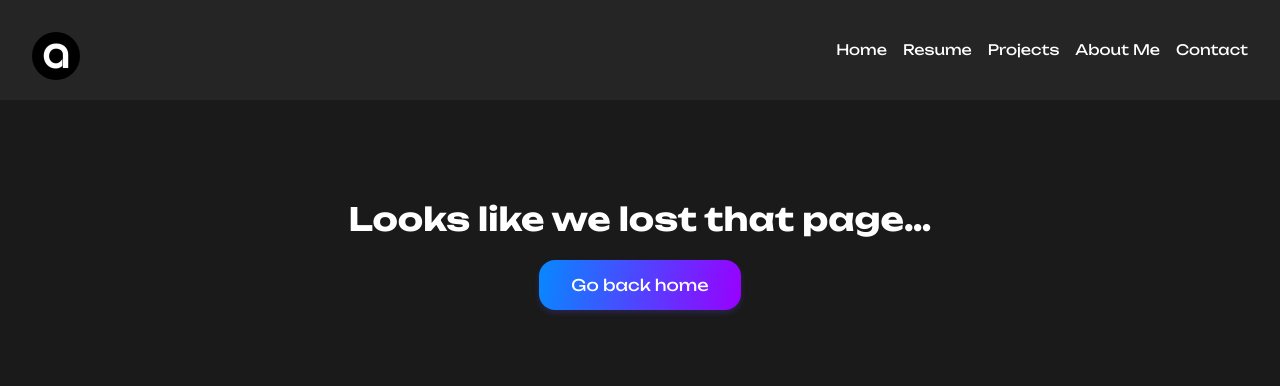
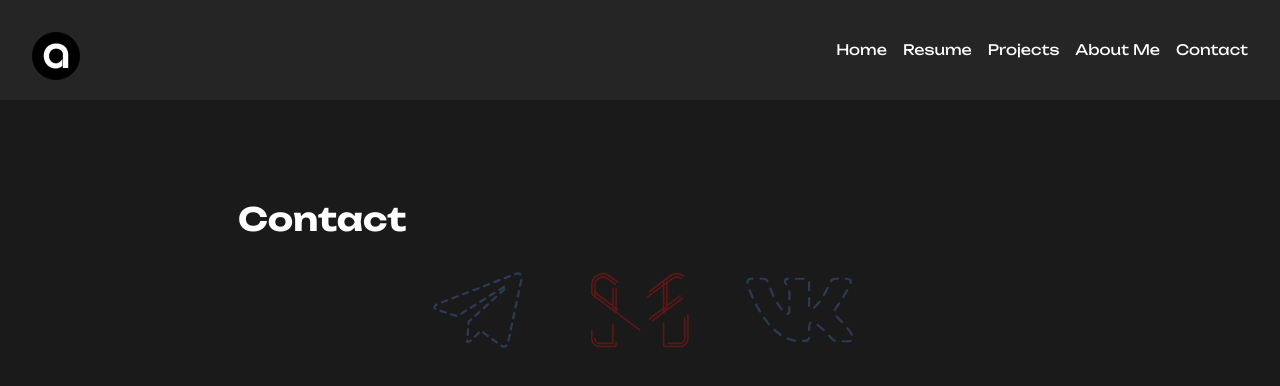
Before and after one commit to Artuchka/portfolio, a React (Vite) app: page /contact in a window 1280 px wide. Shown: the top 386 px of the page. Built offline with nearby package versions, Linux system fonts and the light colour scheme.

Commit message:
feauture: contact

```diff
--- a/src/App.tsx
+++ b/src/App.tsx
@@ -7,6 +7,7 @@ import { About } from "./pages/About"
 import { AnimatePresence } from "framer-motion"
 import { Projects } from "./pages/Projects"
 import { Resume } from "./pages/Resume"
+import { Contact } from "./pages/Contact"
 
 function App() {
 	return (
@@ -17,6 +18,7 @@ function App() {
 					<Route path="/about" element={<About />}></Route>
 					<Route path="/projects" element={<Projects />}></Route>
 					<Route path="/resume" element={<Resume />}></Route>
+					<Route path="/contact" element={<Contact />}></Route>
 					<Route path="*" element={<NotFound />}></Route>
 				</Route>
 			</Routes>
--- /dev/null
+++ b/src/components/HoverButton.tsx
@@ -0,0 +1,77 @@
+import { css } from "@emotion/react"
+import { motion } from "framer-motion"
+import { ReactNode } from "react"
+
+const outlineVariants = {
+	default: {
+		strokeWidth: 0,
+		pathLength: 0,
+		stroke: "grey",
+		transition: { duration: 0.5, ease: "easeOut" },
+	},
+	hover: {
+		strokeWidth: 0.5,
+		pathLength: 1,
+		stroke: "#BF4D00",
+		transition: { duration: 0.5, ease: "easeOut" },
+	},
+}
+
+const textVariants = {
+	default: {
+		color: "grey",
+	},
+	hover: {
+		color: "#eaeef5",
+		transition: {
+			duration: 0.3,
+		},
+	},
+}
+
+const style = {
+	hoverButton: css({
+		display: "flex",
+		alignItems: "center",
+		justifyContent: "flex-start",
+		position: "relative",
+		cursor: "pointer",
+		width: "100px",
+		height: "100px",
+	}),
+	hoverButtonText: css({
+		position: "absolute",
+		fontFamily: '"Work Sans", sans-serif',
+		color: "#eaeef5",
+
+		textAlign: "center",
+		userSelect: "none",
+	}),
+}
+
+export function HoverButton({ children }: { children: ReactNode }) {
+	return (
+		<motion.div
+			whileHover="hover"
+			initial="default"
+			animate="default"
+			css={style["hoverButton"]}
+		>
+			<motion.p variants={textVariants} css={style["hoverButtonText"]}>
+				{children}
+			</motion.p>
+			<motion.svg
+				viewBox="0 0 100 100"
+				xmlns="http://www.w3.org/2000/svg"
+			>
+				<motion.path
+					variants={outlineVariants}
+					strokeWidth="1"
+					fill="none"
+					stroke="grey"
+					d="M 0, 0 H 100 V 100 H 0 Z"
+				/>
+			</motion.svg>
+		</motion.div>
+	)
+}
--- /dev/null
+++ b/src/pages/Contact.tsx
@@ -0,0 +1,152 @@
+import React, { Component, FC } from "react"
+import { motion } from "framer-motion"
+import { css } from "@emotion/react"
+import { telegramColor } from "../styles/emotion/vars"
+import { HoverButton } from "../components/HoverButton"
+import { Link } from "react-router-dom"
+import cursorImg from "./../assets/react.svg"
+
+const links = [
+	{
+		Component: <TelegramIcon />,
+		href: "https://t.me/Artuchka",
+	},
+	{
+		Component: <GmailIcon />,
+		href: "mailto:yandex949@gmail.com&?subject=Вакансия (Best Developer needed)&body=Привет, а давай с нами поработаешь, Артём :D",
+	},
+	{
+		Component: <VKIcon />,
+		href: "https://vk.com/undefined_http_server",
+	},
+]
+
+export const Contact = () => {
+	return (
+		<div>
+			<h1>Contact</h1>
+
+			<div css={style.linksWrapper}>
+				{links.map(({ Component, href }) => {
+					return <a href={href}>{Component}</a>
+				})}
+			</div>
+		</div>
+	)
+}
+
+const style = {
+	path: css({
+		stroke: telegramColor,
+		strokeWidth: "0.7rem",
+		height: "100px",
+		minWidth: "130px",
+		opacity: 0.4,
+		transition: "opacity 300ms ease-out",
+		"&:hover": {
+			opacity: 1,
+		},
+	}),
+	linksWrapper: css({
+		display: "flex",
+		gap: "2rem",
+		alignItems: "center",
+		justifyContent: "center",
+	}),
+}
+function TelegramIcon() {
+	return (
+		<motion.svg
+			height="100px"
+			version="1.1"
+			viewBox="0 0 512 512"
+			width="100"
+			xmlns="http://www.w3.org/2000/svg"
+			css={style.path}
+			fill="none"
+		>
+			<motion.path
+				initial={{ strokeDasharray: 30 }}
+				animate={{ strokeDasharray: 20 }}
+				transition={{
+					duration: 3,
+					ease: "linear",
+					repeat: Infinity,
+					repeatType: "mirror",
+				}}
+				strokeLinecap="round"
+				strokeLinejoin="round"
+				d="    M477.805,102.98l-67.327,317.516c-5.08,22.41-18.326,27.984-37.15,17.431l-102.585-75.596l-49.497,47.607    c-5.477,5.478-10.06,10.061-20.617,10.061l7.37-104.479l190.129-171.805c8.268-7.37-1.792-11.454-12.848-4.083L150.233,287.633    l-101.19-31.672c-22.011-6.873-22.408-22.012,4.581-32.568L449.419,70.911C467.744,64.039,483.779,74.993,477.805,102.98z"
+			/>
+		</motion.svg>
+	)
+}
+
+function VKIcon() {
+	return (
+		<motion.svg
+			height="100px"
+			version="1.1"
+			viewBox="0 0 512 512"
+			width="100"
+			xmlns="http://www.w3.org/2000/svg"
+			css={style.path}
+			fill="none"
+			animate={{ x: "-8px" }}
+		>
+			<motion.path
+				initial={{ strokeDashoffset: 0 }}
+				animate={{ strokeDashoffset: 1000 }}
+				transition={{
+					duration: 10,
+					ease: "linear",
+					repeat: Infinity,
+					repeatType: "mirror",
+				}}
+				strokeDasharray={40}
+				strokeLinecap="round"
+				strokeLinejoin="round"
+				d="M545 117.7c3.7-12.5 0-21.7-17.8-21.7h-58.9c-15 0-21.9 7.9-25.6 16.7 0 0-30 73.1-72.4 120.5-13.7 13.7-20 18.1-27.5 18.1-3.7 0-9.4-4.4-9.4-16.9V117.7c0-15-4.2-21.7-16.6-21.7h-92.6c-9.4 0-15 7-15 13.5 0 14.2 21.2 17.5 23.4 57.5v86.8c0 19-3.4 22.5-10.9 22.5-20 0-68.6-73.4-97.4-157.4-5.8-16.3-11.5-22.9-26.6-22.9H38.8c-16.8 0-20.2 7.9-20.2 16.7 0 15.6 20 93.1 93.1 195.5C160.4 378.1 229 416 291.4 416c37.5 0 42.1-8.4 42.1-22.9 0-66.8-3.4-73.1 15.4-73.1 8.7 0 23.7 4.4 58.7 38.1 40 40 46.6 57.9 69 57.9h58.9c16.8 0 25.3-8.4 20.4-25-11.2-34.9-86.9-106.7-90.3-111.5-8.7-11.2-6.2-16.2 0-26.2.1-.1 72-101.3 79.4-135.6z"
+			/>
+		</motion.svg>
+	)
+}
+
+function GmailIcon() {
+	return (
+		<motion.svg
+			height="100px"
+			version="1.1"
+			viewBox="0 0 100 100"
+			width="100"
+			xmlns="http://www.w3.org/2000/svg"
+			css={style.path}
+			fill="none"
+		>
+			<GmailPath d="m49.845942,69.691932c-0.336333,0 -0.675869,-0.105705 -0.960951,-0.320317l-25.333877,-18.97238c-0.707901,-0.531726 -0.852043,-1.534319 -0.32352,-2.242219c0.531726,-0.704698 1.534319,-0.855247 2.242219,-0.32352l24.376129,18.25487l24.372926,-18.25487c0.707901,-0.528523 1.713696,-0.38438 2.242219,0.32352c0.531726,0.707901 0.38438,1.713696 -0.32352,2.242219l-25.330674,18.97238c-0.285082,0.214612 -0.624618,0.320317 -0.960951,0.320317z" />
+			<GmailPath d="m26.11365,52.317935l-24.315269,-18.210025l0,-9.231538c0,-6.124462 4.996946,-11.108596 11.140628,-11.108596c2.379956,0 4.670223,0.771964 6.620954,2.23261l6.550484,4.913664l0,31.403886l0.003203,0zm-21.112098,-19.811611l17.908927,13.411676l0,-23.402365l-5.269216,-3.949509c-1.393379,-1.04103 -3.02059,-1.595179 -4.702255,-1.595179c-3.818179,0 -7.937457,3.023793 -7.937457,7.905425l0,7.629953z" />
+			<GmailPath d="m73.578234,52.317935l0,-31.403886l6.550484,-4.910461c1.953934,-1.463849 4.244201,-2.235813 6.624157,-2.235813c6.143681,0 11.140628,4.984134 11.140628,11.108596l0,9.231538l-24.315269,18.210025zm3.203171,-29.8023l0,23.402365l17.908927,-13.411676l0,-7.629953c0,-4.881632 -4.119278,-7.905425 -7.937457,-7.905425c-1.681665,0 -3.308875,0.550945 -4.705458,1.595179l-5.266013,3.949509z" />
+			<GmailPath d="m89.959249,86.553423l-14.77943,0c-0.884075,0 -1.601585,-0.71751 -1.601585,-1.601585l0,-28.828536c0,-0.884075 0.71751,-1.601585 1.601585,-1.601585s1.601585,0.71751 1.601585,1.601585l0,27.226951l13.177844,0c2.607381,0 4.731083,-2.120499 4.731083,-4.724677l0,-53.749204c0,-3.049419 -1.627211,-5.682425 -4.356312,-7.050179c-2.738711,-1.370957 -5.836177,-1.095484 -8.286603,0.739932l-31.240524,23.402365c-0.570164,0.426022 -1.351738,0.426022 -1.921902,0l-31.243727,-23.402365c-2.450426,-1.82901 -5.547892,-2.107686 -8.283399,-0.739932c-2.725898,1.367754 -4.356312,4.00076 -4.356312,7.050179l0,53.749204c0,2.604178 2.123702,4.724677 4.731083,4.724677l13.177844,0l0,-27.226951c0,-0.884075 0.71751,-1.601585 1.601585,-1.601585s1.601585,0.71751 1.601585,1.601585l0,28.828536c0,0.884075 -0.71751,1.601585 -1.601585,1.601585l-14.77943,0c-4.375531,0 -7.934254,-3.555519 -7.934254,-7.927847l0,-53.749204c0,-4.221779 2.347924,-8.020739 6.127666,-9.913813c3.789351,-1.893074 8.244961,-1.495881 11.637119,1.04103l30.282776,22.681652l30.282776,-22.681652c3.398564,-2.536911 7.854175,-2.937308 11.640322,-1.037827c3.776538,1.889871 6.124462,5.688831 6.124462,9.91061l0,53.749204c0,4.372328 -3.558723,7.927847 -7.934254,7.927847z" />
+		</motion.svg>
+	)
+}
+
+function GmailPath({ d }: { d: string }) {
+	return (
+		<motion.path
+			initial={{ strokeDashoffset: 0 }}
+			animate={{ strokeDashoffset: 1000 }}
+			transition={{
+				duration: 10,
+				ease: "linear",
+				repeat: Infinity,
+				repeatType: "mirror",
+			}}
+			strokeDasharray={40}
+			strokeLinecap="round"
+			strokeWidth="0.1rem"
+			stroke="#c71610"
+			d={d}
+		/>
+	)
+}
--- a/src/styles/emotion/vars.ts
+++ b/src/styles/emotion/vars.ts
@@ -1,6 +1,7 @@
 const primaryText = "var(--primary-text)"
 const primaryBg = "var(--primary-bg)"
 const secondaryBg = "var(--secondary-bg)"
+const telegramColor = "var(--telegram-color)"
 const cardBg = "var(--card-bg)"
 
-export { cardBg, primaryText, primaryBg, secondaryBg }
+export { cardBg, primaryText, primaryBg, secondaryBg, telegramColor }
--- a/src/styles/vars.scss
+++ b/src/styles/vars.scss
@@ -2,6 +2,7 @@
 	--primary-bg: hsl(0, 0%, 10%);
 	--secondary-bg: hsla(0, 0%, 15%, 0.96);
 	--card-bg: hsl(0, 0%, 31%);
+	--telegram-color: hsl(221, 40%, 49%);
 
 	--primary-text: white;
 }
```
